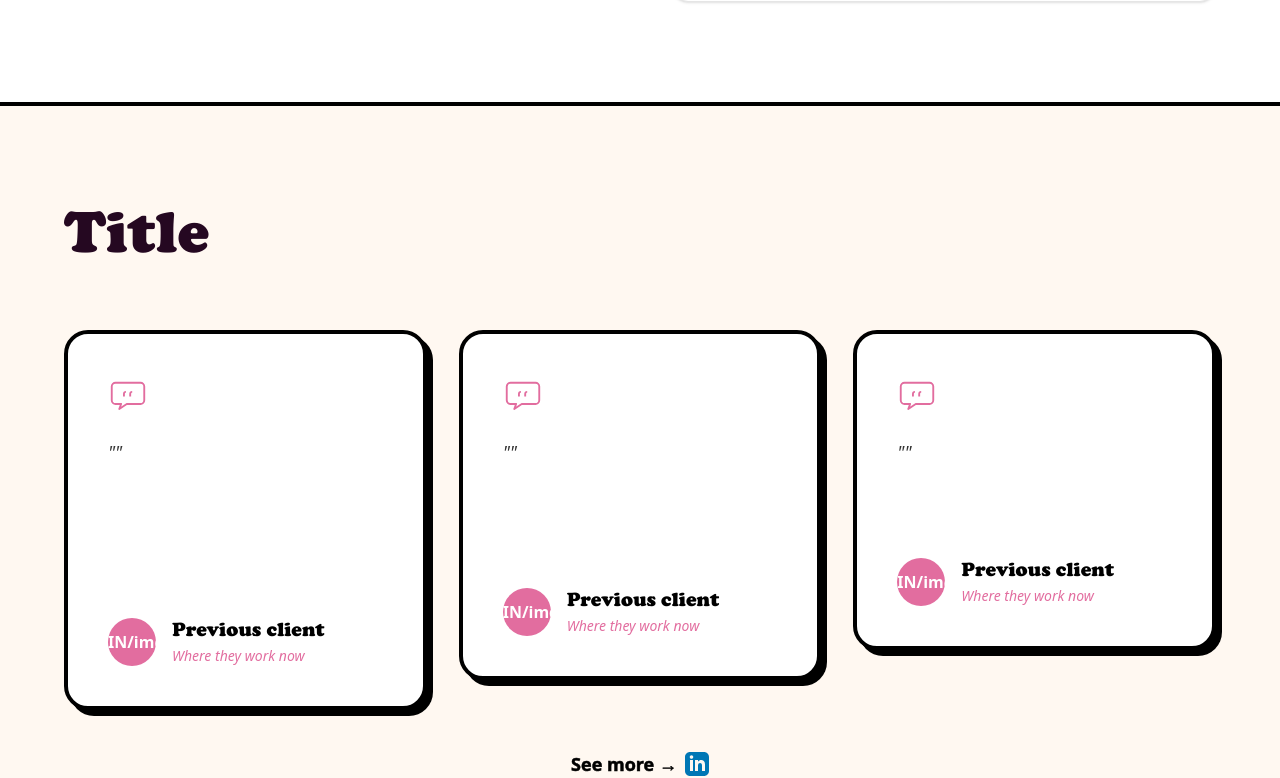
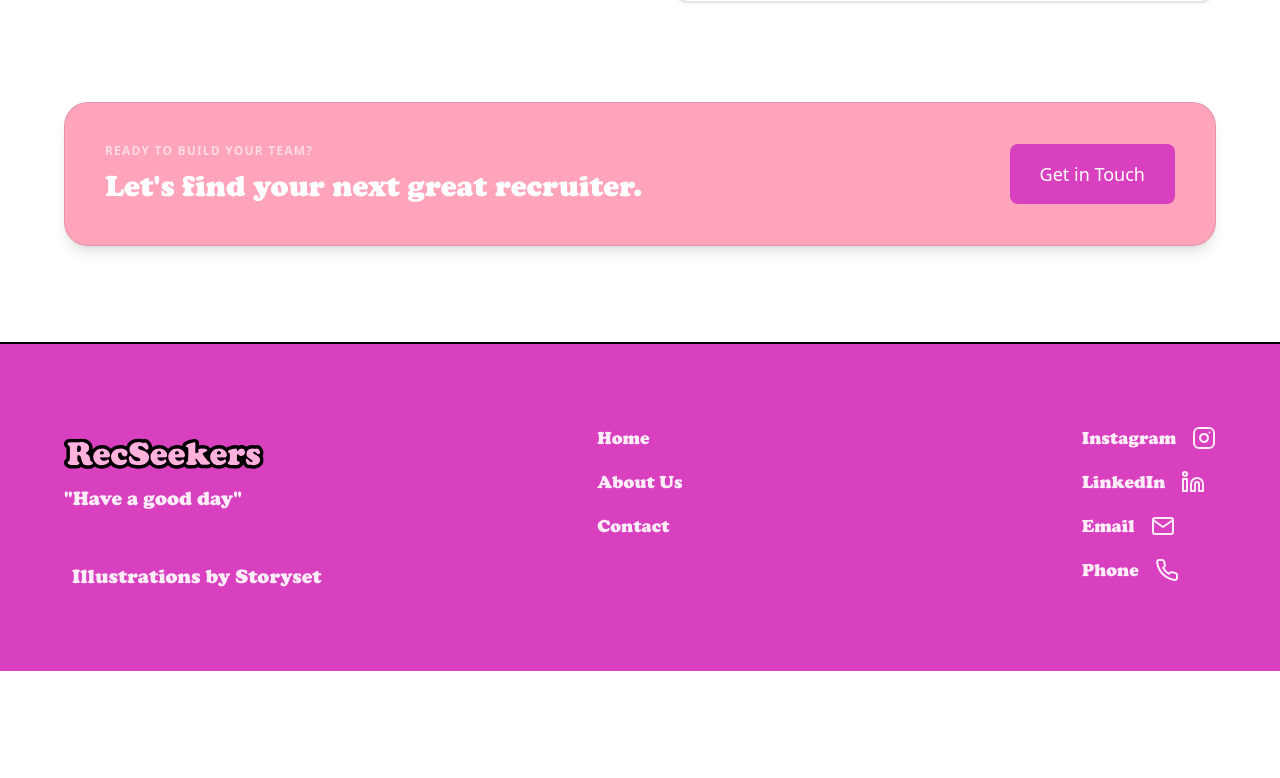
Before and after one commit to CD-Chief/RecSeekers-Website, a Next.js app in the folder frontend/: page /employers in a window 1280 px wide. Shown: the part 1385-2163 px from the top of the page. After the commit the page ends 2056 px from the top, so only its background shows below. Built offline with nearby package versions, Linux system fonts and the light colour scheme.

Commit message:
fix: undo testimonials for now

```diff
--- a/frontend/app/employers/page.tsx
+++ b/frontend/app/employers/page.tsx
@@ -104,7 +104,7 @@ export default function EmployersPage() {
           </div>
         </div>
       </section>
-      <TestimonialsSection cooperClassName={cooper.className} />
+      {/* <TestimonialsSection cooperClassName={cooper.className} /> */}
 
        {/* ── BOTTOM CTA ── */}
       <BottomCTA />
```
